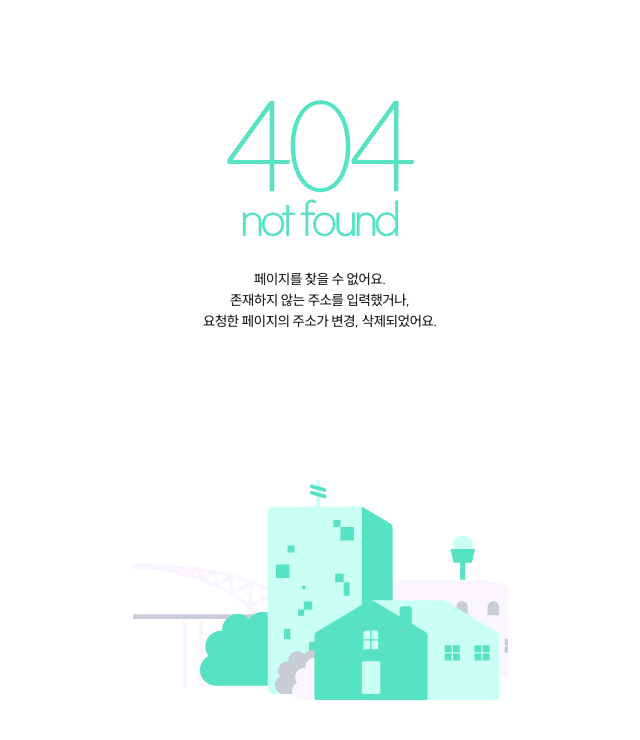
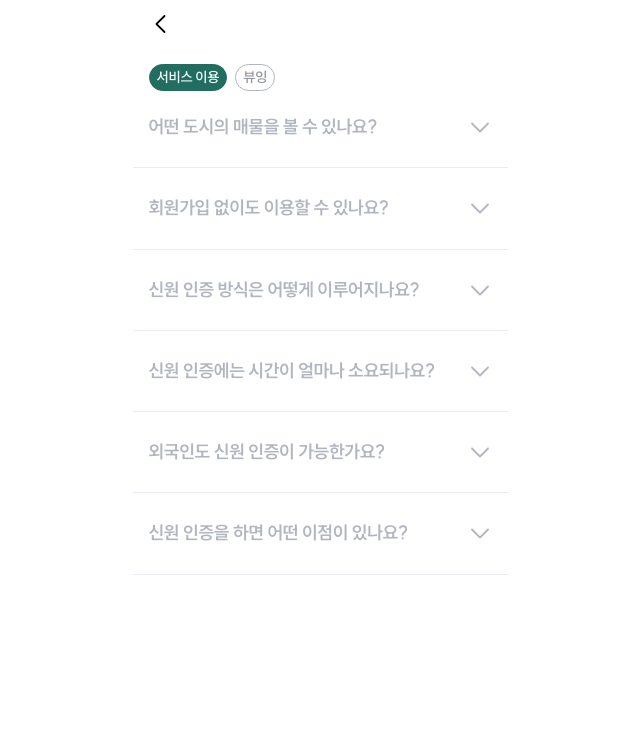
Before and after one commit to Hani-home/HaniHome_FE, a Next.js app: page /mypage/support/faq in a window 1280 px wide. Before the commit this address had no page. Shown: the top 740 px of the page, without its empty margins (320-960 px from the left). Built offline with nearby package versions, Linux system fonts and the light colour scheme.

Commit message:
feat: 마이페이지 FAQ UI 구현 및 아코디언 공통 컴포넌트로 리팩토링

```diff
--- /dev/null
+++ b/src/app/mypage/support/faq/page.tsx
@@ -0,0 +1,64 @@
+"use client";
+
+import { useState } from "react";
+
+import Accordion from "@/components/common/Accordion";
+import SelectableChip from "@/components/common/SelectableChip";
+import BackHeader from "@/components/layout/header/BackHeader";
+
+import { faqData } from "@/constants/faq-data";
+
+type CategoryType = "서비스 이용" | "뷰잉";
+
+const FaqPage = () => {
+  const [selectedCategory, setSelectedCategory] = useState<
+    "서비스 이용" | "뷰잉"
+  >("서비스 이용");
+
+  const [openMap, setOpenMap] = useState<Record<CategoryType, Set<number>>>({
+    "서비스 이용": new Set(),
+    뷰잉: new Set(),
+  });
+  const faqs = faqData[selectedCategory];
+
+  const handleToggle = (idx: number) => {
+    setOpenMap(prev => {
+      const newSet = new Set(prev[selectedCategory]);
+      newSet.has(idx) ? newSet.delete(idx) : newSet.add(idx);
+      return {
+        ...prev,
+        [selectedCategory]: newSet,
+      };
+    });
+  };
+
+  return (
+    <div className="max-w-[375px] pb-15">
+      <BackHeader />
+      <div className="flex gap-2 px-4 pt-4 pb-2">
+        {(["서비스 이용", "뷰잉"] as const).map(category => (
+          <SelectableChip
+            key={category}
+            label={category}
+            selected={selectedCategory === category}
+            onClick={() => setSelectedCategory(category)}
+          />
+        ))}
+      </div>
+
+      {faqs.map((faq, idx) => (
+        <Accordion
+          key={idx}
+          title={faq.title}
+          content={faq.content}
+          mode="faq"
+          isLast={idx === faqs.length - 1}
+          isOpen={openMap[selectedCategory]?.has(idx)}
+          onClickToggle={() => handleToggle(idx)}
+        />
+      ))}
+    </div>
+  );
+};
+
+export default FaqPage;
--- /dev/null
+++ b/src/app/mypage/support/inquiry/page.tsx
@@ -0,0 +1,4 @@
+const InquiryPage = () => {
+  return <div></div>;
+};
+export default InquiryPage;
--- a/src/components/common/Accordion.tsx
+++ b/src/components/common/Accordion.tsx
@@ -8,47 +8,85 @@ import Divider from "./Divider";
 
 interface AccordionProps {
   title: string;
-  items: {
+  content?: string;
+  items?: {
     id: number;
     label: string;
   }[];
-  checked: number[];
-  onToggle: (id: number) => void;
+  checked?: number[];
+  onToggle?: (id: number) => void;
+  mode: "faq" | "checklist";
   isLast?: boolean;
+  isOpen?: boolean; // 외부 제어
+  onClickToggle?: () => void; // 외부 제어
 }
 
 const Accordion = ({
   title,
+  content,
   items,
   checked,
   onToggle,
+  mode,
   isLast = false,
+  isOpen: controlledIsOpen,
+  onClickToggle,
 }: AccordionProps) => {
-  const [isOpen, setIsOpen] = useState(false);
+  const [internalOpen, setInternalOpen] = useState(false);
+  const isControlled = controlledIsOpen !== undefined;
+  const isOpen = isControlled ? controlledIsOpen : internalOpen;
+
+  const toggle = () => {
+    if (isControlled) {
+      onClickToggle?.(); // 외부 제어일 때만 이거 호출
+    } else {
+      setInternalOpen(prev => !prev); // 내부 제어
+    }
+  };
 
   return (
     <section>
       <button
-        className="flex w-full cursor-pointer items-center justify-between p-4 text-left"
-        onClick={() => setIsOpen(prev => !prev)}
+        className="flex w-full cursor-pointer items-start justify-between p-4 text-left"
+        onClick={toggle}
       >
+        <div className="flex flex-col">
           <span
             className={`text-heading3 ${isOpen ? "text-gray-900" : "text-gray-500"}`}
           >
             {title}
           </span>
+          {mode === "faq" && isOpen && (
+            <span className="text-cap1-med mt-1 text-gray-400">답변 내용</span>
+          )}
+        </div>
 
         <Arrow
-          className={`${
+          className={`h-6 w-6 ${
             isOpen ? "rotate-90 text-gray-900" : "-rotate-90 text-gray-500"
           }`}
         />
       </button>
 
       {isOpen && (
-        <ul className="bg-gray-0 space-y-4 px-4 py-6">
+        <div className="bg-gray-0 px-4 py-6">
+          {mode === "faq" &&
+            content &&
+            (content.trim().match(/^1\.\s+/m) ? (
+              <ol className="text-body2-med list-decimal pl-[22px] leading-[150%] text-gray-700">
+                {content.split("\n").map((line, idx) => (
+                  <li key={idx}>{line.replace(/^\d+\.\s*/, "")}</li>
+                ))}
+              </ol>
+            ) : (
+              <p className="text-body2-med whitespace-pre-line text-gray-700">
+                {content}
+              </p>
+            ))}
+          {mode === "checklist" && items?.length && checked && onToggle && (
+            <ul className="space-y-4">
               {items.map(item => (
-            <li key={item.id} className="flex items-center gap-1">
+                <li key={item.id}>
                   <button
                     type="button"
                     onClick={() => onToggle(item.id)}
@@ -63,6 +101,9 @@ const Accordion = ({
               ))}
             </ul>
           )}
+        </div>
+      )}
+
       {(!isLast || !isOpen) && (
         <Divider className={isLast ? "mt-3 mb-1" : "my-3"} />
       )}
--- a/src/components/viewings/ViewingChecklistSection.tsx
+++ b/src/components/viewings/ViewingChecklistSection.tsx
@@ -22,6 +22,7 @@ const ViewingChecklistSection = () => {
           items={section.items}
           checked={checkedItems}
           onToggle={toggleItem}
+          mode="checklist"
           isLast={idx === checklistTerms.length - 1}
         />
       ))}
--- /dev/null
+++ b/src/constants/faq-data.ts
@@ -0,0 +1,50 @@
+export const faqData = {
+  "서비스 이용": [
+    {
+      title: "어떤 도시의 매물을 볼 수 있나요?",
+      content:
+        "현재는 시드니 지역의 Suburb(지역 단위) 매물 중심으로 서비스를 제공하고 있으며, 향후 멜버른, 브리즈번 등으로 확장할 예정입니다.",
+    },
+    {
+      title: "회원가입 없이도 이용할 수 있나요?",
+      content:
+        "기본적인 매물 검색은 누구나 이용할 수 있지만, 뷰잉 예약이나 매물의 모든 상세정보를 확인하려면 회원가입이 필요합니다.",
+    },
+    {
+      title: "신원 인증 방식은 어떻게 이루어지나요?",
+      content:
+        "여권, 운전면허증, 거주허가증 등 정부 발행 신분증을 업로드해주시면 내부 검토를 통해 인증이 완료됩니다. 제출하신 정보는 외부에 공개되지 않으며, 보안 서버에 안전하게 저장됩니다.",
+    },
+    {
+      title: "신원 인증에는 시간이 얼마나 소요되나요?",
+      content:
+        "일반적으로 인증은 영업일 기준 1~3일 이내에 완료됩니다. 제출하신 서류에 이상이 없는 경우 자동으로 인증이 완료되며, 서류에 문제가 있는 경우에는 가입하신 이메일로 재확인 및 재업로드 안내를 드립니다.",
+    },
+    {
+      title: "외국인도 신원 인증이 가능한가요?",
+      content:
+        "여권 등 유효한 신분증을 제출하면 외국인도 동일한 인증 절차를 통해 이용할 수 있습니다.",
+    },
+    {
+      title: "신원 인증을 하면 어떤 이점이 있나요?",
+      content:
+        "신원 인증을 완료하면 호스트와 게스트 모두 보다 신뢰도 높은 뷰잉 예약 과정을 경험할 수 있습니다.",
+    },
+  ],
+  뷰잉: [
+    {
+      title: "뷰잉은 어떻게 예약하나요?",
+      content: `1. 매물 상세 페이지에서 원하는 날짜와 시간을 선택하면 바로 뷰잉을 예약하실 수 있습니다.\n2. 즐겨찾기 페이지에서 원하는 매물을 클릭 후 뷰잉을 예약하실 수 있습니다. `,
+    },
+    {
+      title: "뷰잉 예약은 언제까지 취소할 수 있나요?",
+      content:
+        "뷰잉 시간 최소 1시간 전까지 취소가 가능하며, 가능한 한 빨리 취소해 주시면 호스트도 준비에 혼선이 생기지 않습니다.",
+    },
+    {
+      title: "뷰잉을 취소하면 불이익이 있나요?",
+      content:
+        "반복적인 무단 취소는 서비스 이용에 제한이 있을 수 있습니다. 반드시 사유를 입력하고 취소 절차를 따라 주세요.",
+    },
+  ],
+};
```
Lines whose indentation alone changed are shown as unchanged.
